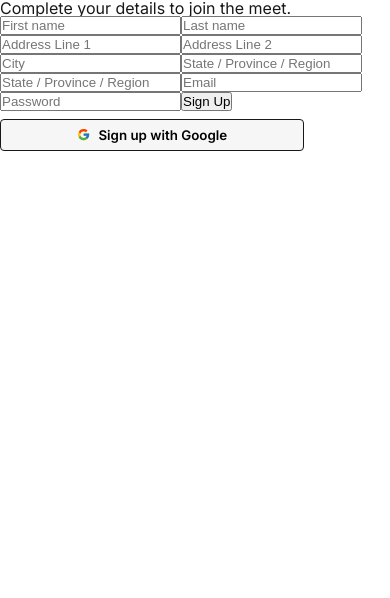
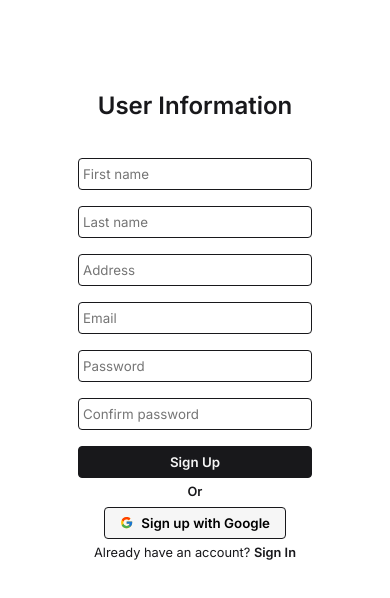
Before and after one commit to noelbentinganan/car-meet, a React (Create React App) app: page /sign-up in a window 390 px wide. Shown: the top 598 px of the page. Built offline with nearby package versions, Linux system fonts and the light colour scheme.

Commit message:
signin and signup UI done

```diff
--- a/src/App.css
+++ b/src/App.css
@@ -11,6 +11,9 @@
   --appBlack: #18181b;
   --appGrey: #2b2b30;
   --appWhite: #f6f6f6;
+  --appGreen: #acebb2;
+  --appLightRed: #fcb3b1;
+  --appRed: #dd312c;
   --primaryFont: "Inter", sans-serif;
   --brandFont: "Nunito Sans", sans-serif;
 }
@@ -91,6 +94,9 @@ body {
   border: 1px var(--appBlack) solid;
   margin: 8px 0;
   font-family: var(--primaryFont);
+}
+
+.form-section input[type="submit"] {
   cursor: pointer;
 }
 
@@ -102,6 +108,33 @@ p .a-link {
   color: var(--appBlack);
   font-size: 0.8rem;
   font-weight: 600;
+}
+
+/* Sign Up Form */
+.signup-form {
+  display: flex;
+  flex-direction: column;
+  max-width: 400px;
+  align-items: center;
+  margin: 0 auto;
+}
+
+.signup-form form {
+  display: flex;
+  flex-direction: column;
+  width: 100%;
+}
+.signup-form input[type="text"],
+.signup-form input[type="number"],
+.signup-form input[type="email"],
+.signup-form input[type="password"] {
+  width: 100%;
+  height: 32px;
+  padding: 2px 4px;
+  border-radius: 4px;
+  border: 1px var(--appBlack) solid;
+  margin: 8px 0;
+  font-family: var(--primaryFont);
 }
 
 /* Buttons */
@@ -134,6 +167,24 @@ form .btn-primary {
 }
 
 .btn-primary:hover {
+  background-color: var(--appGrey);
+}
+
+.signup-btn {
+  width: 100%;
+  height: 32px;
+  padding: 2px 4px;
+  border-radius: 4px;
+  border: 1px var(--appBlack) solid;
+  margin: 8px 0;
+  font-family: var(--primaryFont);
+  background-color: var(--appBlack);
+  color: var(--appWhite);
+  font-weight: 600;
+  cursor: pointer;
+}
+
+.signup-btn:hover {
   background-color: var(--appGrey);
 }
 
@@ -187,26 +238,57 @@ form .btn-primary {
 }
 
 .mb-1 {
-  margin-bottom: 1rem 0; /* rem is the root element size. Ex.: root is 16px, so 16px * 1 = 1rem */
+  margin-bottom: 1rem; /* rem is the root element size. Ex.: root is 16px, so 16px * 1 = 1rem */
 }
 
 .mb-2 {
-  margin-bottom: 1.5rem 0;
+  margin-bottom: 1.5rem;
 }
 
 .mb-3 {
-  margin-bottom: 2rem 0;
+  margin-bottom: 2rem;
 }
 
 .mb-4 {
-  margin-bottom: 3rem 0;
+  margin-bottom: 3rem;
 }
 
 .mb-5 {
-  margin-bottom: 4rem 0;
+  margin-bottom: 4rem;
+}
+
+.mt-1 {
+  margin-top: 1rem; /* rem is the root element size. Ex.: root is 16px, so 16px * 1 = 1rem */
+}
+
+.mt-2 {
+  margin-top: 1.5rem;
+}
+
+.mt-3 {
+  margin-top: 2rem;
+}
+
+.mt-4 {
+  margin-top: 3rem;
+}
+
+.mt-5 {
+  margin-top: 4rem;
+}
+
+.password-confirm {
+  font-size: 0.6rem;
+  margin-bottom: 16px;
+  font-weight: 600;
+  color: var(--appRed);
 }
 
 /* Font Colors */
 .text-black {
   color: var(--appBlack);
 }
+
+.text-600 {
+  font-weight: 600;
+}
--- a/src/Mobile.css
+++ b/src/Mobile.css
@@ -55,6 +55,11 @@
     font-weight: 600;
   }
 
+  .signup-form-m {
+    width: 60%;
+    margin-top: 62px;
+  }
+
   /* Margin mobile */
   .mmb-1 {
     margin-bottom: 1rem; /* rem is the root element size. Ex.: root is 16px, so 16px * 1 = 1rem */
--- a/src/pages/SignUp.jsx
+++ b/src/pages/SignUp.jsx
@@ -18,8 +18,9 @@ const SignUp = () => {
     address: "",
     email: "",
     password: "",
+    password1: "",
   });
-  const { firstName, lastName, address, email, password } = formData;
+  const { firstName, lastName, address, email, password, password1 } = formData;
 
   const navigate = useNavigate();
 
@@ -42,6 +43,10 @@ const SignUp = () => {
       // Initialize getAuth fn
       const auth = getAuth();
 
+      // Password validation
+      if (password !== password1) {
+        console.log("Password does not match.");
+      } else {
         const userCredential = await createUserWithEmailAndPassword(
           auth,
           email,
@@ -58,7 +63,7 @@ const SignUp = () => {
         // Save to firestore process:
         // 1.
         const formDataCopy = { ...formData }; // Copy all formData
-      delete formDataCopy.password; // Remove the password so that it will not save to firestore
+        delete formDataCopy.password && delete formDataCopy.password1; // Remove the password so that it will not save to firestore
         formDataCopy.timestamp = serverTimestamp(); // Add timestamp property to formDataCopy object and use serverTimestamp
 
         // 2.
@@ -66,15 +71,17 @@ const SignUp = () => {
 
         console.log(formDataCopy);
 
-      navigate("/user-profile");
+        navigate("/");
+      }
     } catch (error) {
       console.log(error);
     }
   };
 
   return (
-    <div className="su-form-container">
-      <p>Complete your details to join the meet.</p>
+    <div className="container">
+      <section className="signup-form container-m signup-form-m">
+        <p className="text-md text-600 my-3">User Information</p>
         <form onSubmit={onSubmit}>
           <input
             type="text"
@@ -92,39 +99,12 @@ const SignUp = () => {
           />
           <input
             type="text"
-          placeholder="Address Line 1"
-          id="addressLine1"
+            placeholder="Address"
+            id="address"
             value={address}
             onChange={onChange}
           />
-        <input
-          type="text"
-          placeholder="Address Line 2"
-          id="addressLine2"
-          value={address}
-          onChange={onChange}
-        />
-        <input
-          type="text"
-          placeholder="City"
-          id="city"
-          value={address}
-          onChange={onChange}
-        />
-        <input
-          type="text"
-          placeholder="State / Province / Region"
-          id="state"
-          value={address}
-          onChange={onChange}
-        />
-        <input
-          type="number"
-          placeholder="State / Province / Region"
-          id="state"
-          value={address}
-          onChange={onChange}
-        />
+
           <input
             type="email"
             placeholder="Email"
@@ -139,10 +119,34 @@ const SignUp = () => {
             value={password}
             onChange={onChange}
           />
+          <input
+            type="password"
+            placeholder="Confirm password"
+            id="password1"
+            value={password1}
+            onChange={onChange}
+          />
 
-        <button>Sign Up</button>
+          {password !== password1 ? (
+            <p className="password-confirm">
+              Password does not match, please try again.
+            </p>
+          ) : (
+            ""
+          )}
+
+          <button className="signup-btn">Sign Up</button>
         </form>
+
+        <p className="text-xs text-600">Or</p>
         <GoogleOAuth />
+        <p className="text-xs">
+          Already have an account?{" "}
+          <Link className="a-link" to="/sign-in">
+            Sign In
+          </Link>
+        </p>
+      </section>
     </div>
   );
 };
```
Lines whose indentation alone changed are shown as unchanged.
